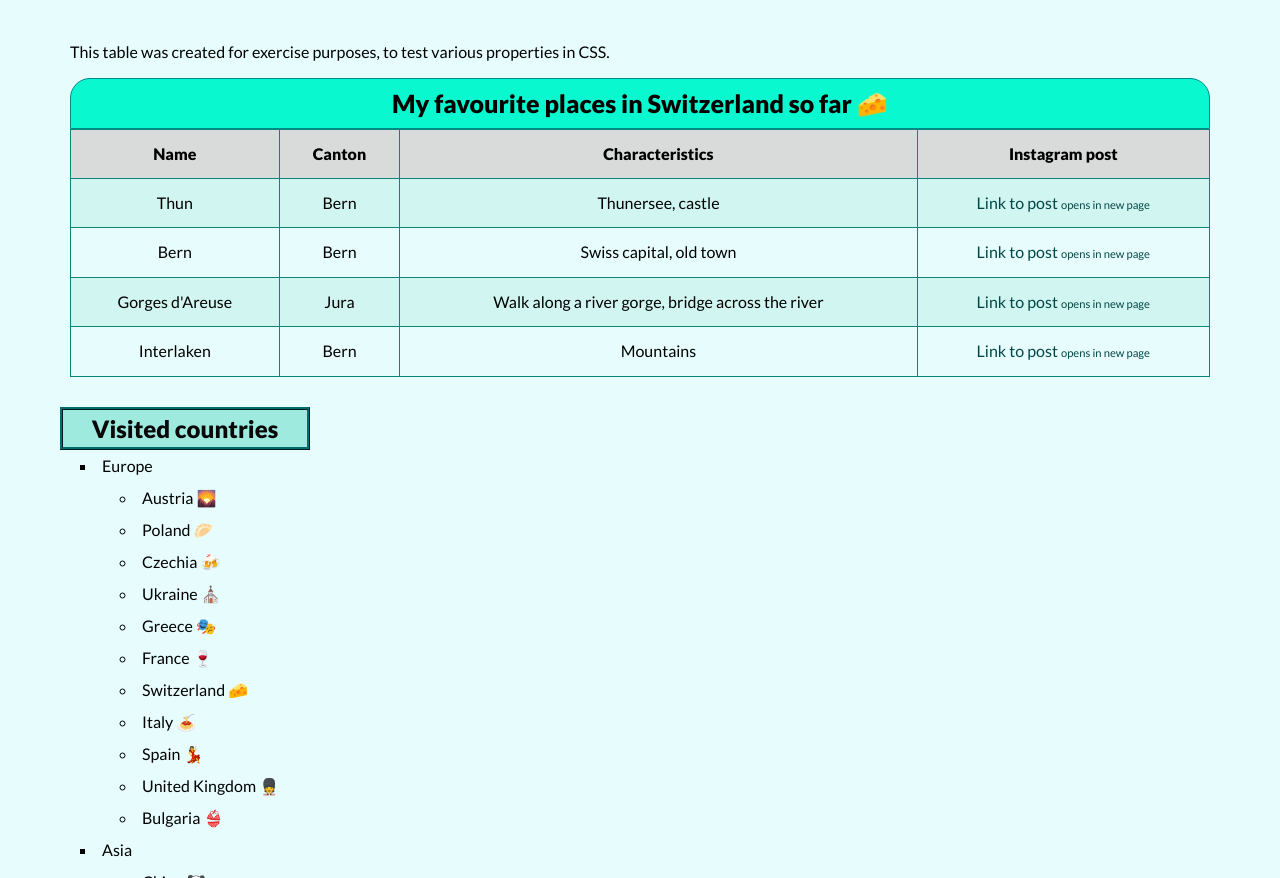
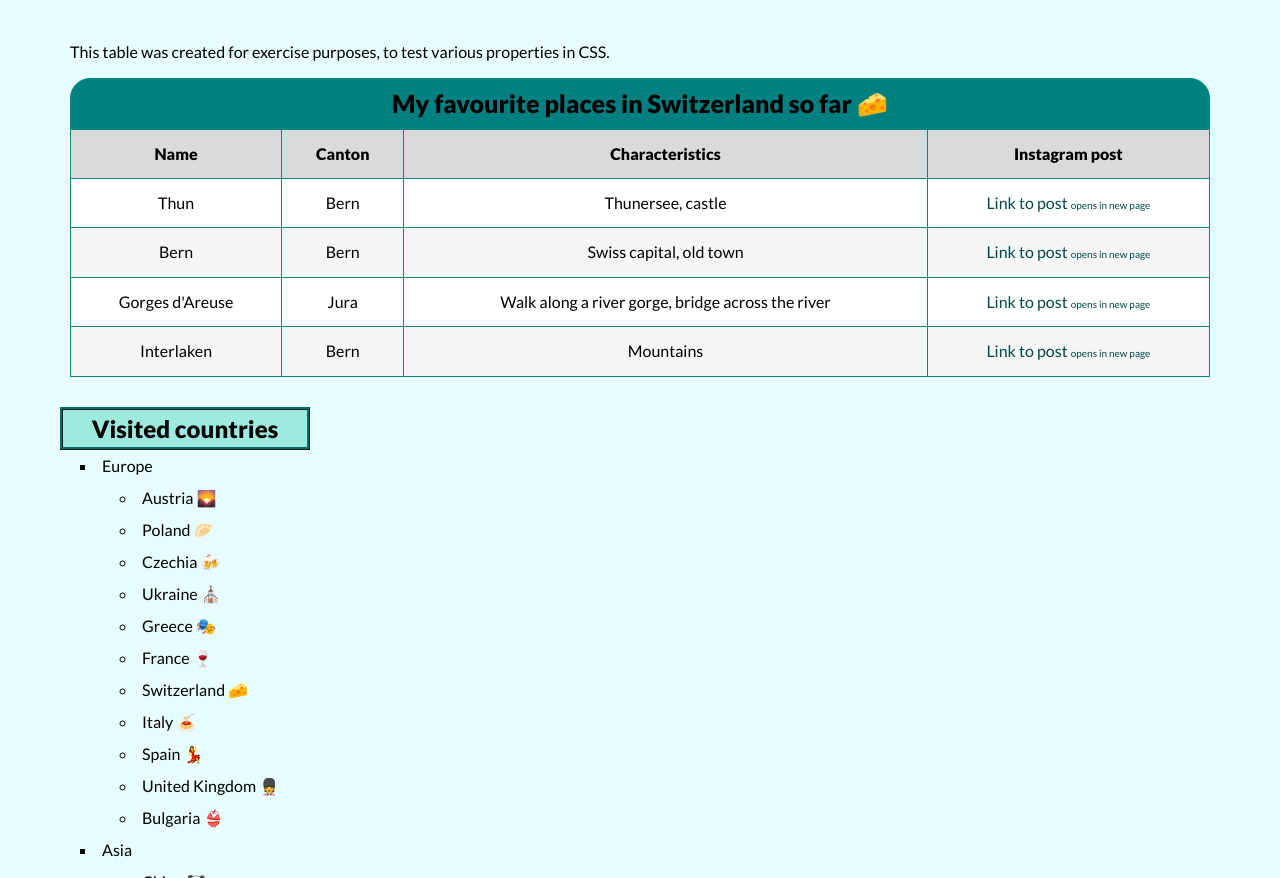
Before and after one commit to Gosia-Ras/homepage, a plain HTML site: page index.html in a window 1280 px wide. Shown: the part 1019-1897 px from the top of the page. Drawn offline with nearby package versions, Linux system fonts and the light colour scheme.

Commit message:
table colours changed

```diff
--- a/css/table.css
+++ b/css/table.css
@@ -6,10 +6,11 @@
 .table {
     border-collapse: collapse;
     width: 100%;
+    color: black;
 }
 
 .table__caption {
-    background-color: rgb(10, 248, 208);
+    background-color: teal;
     border: 1px solid darkcyan;
     border-radius: 20px 20px 0px 0px;
     font-weight: bolder;
@@ -21,6 +22,7 @@
     border: 1px solid #09857a;
     padding: 15px;
     text-align: center;
+    background-color: whitesmoke;
 }
 
 .table__cell--header {
@@ -31,14 +33,10 @@
     font-weight: normal;
 }
 
-.table__row:nth-child(even) {
-    background: rgb(209, 245, 240);
-}
-
-.table__row:hover {
-    background: #dddd;
+.table__row:nth-child(even) .table__cell {
+    background-color: white;
 }
 
 .table__linkDescription {
-    font-size: 70%;
+    font-size: 10px;
 }
```
